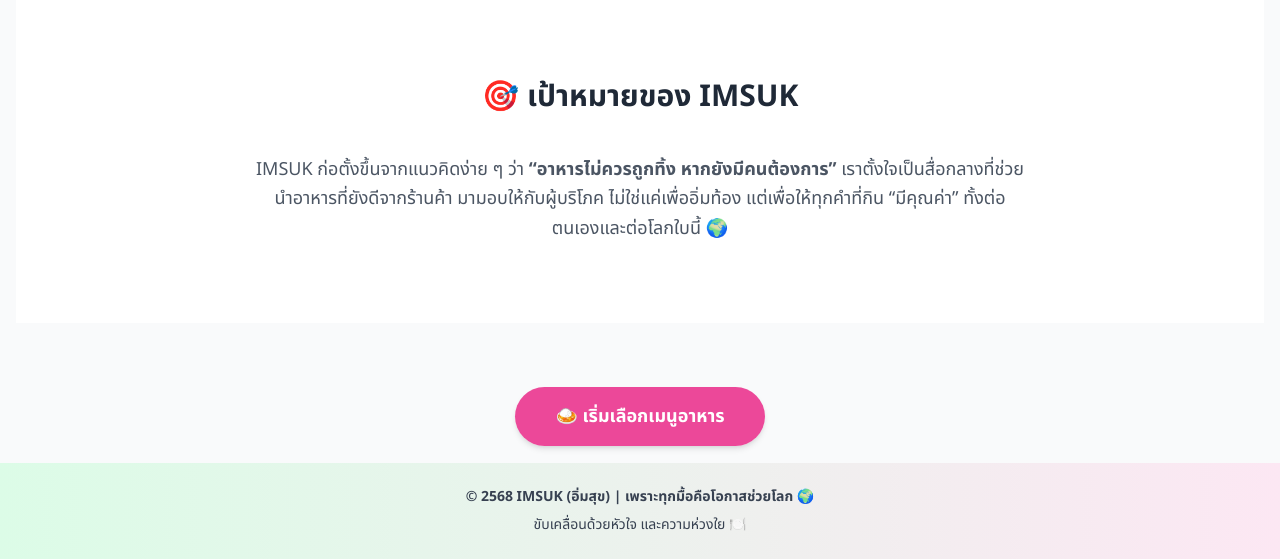
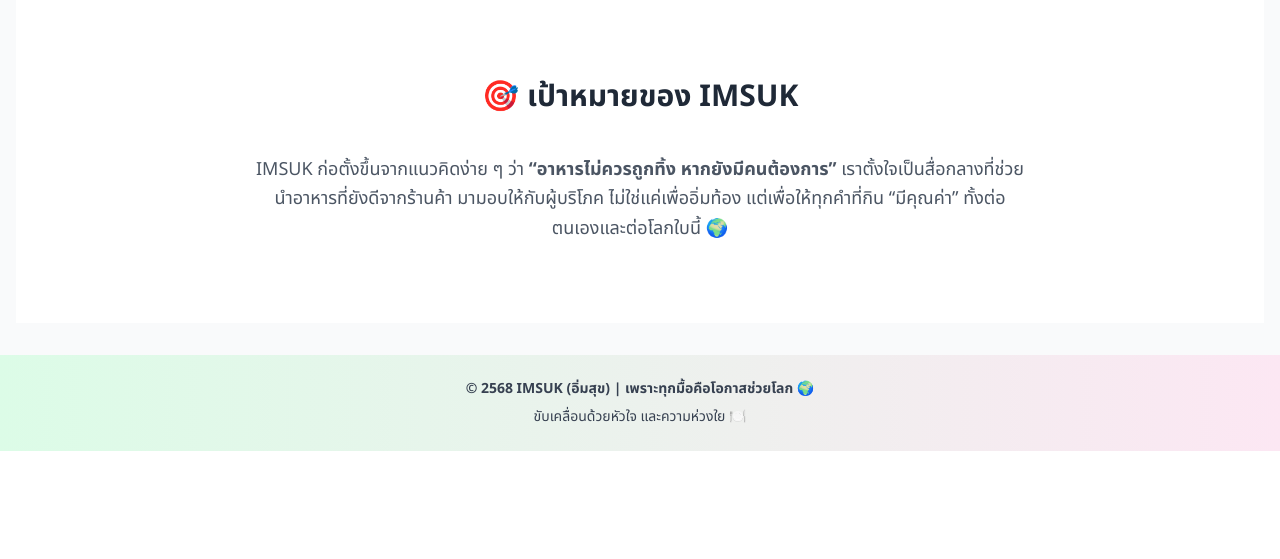
Before and after one commit to Panitsara29/DSI202_2025, a Django app: page / in a window 1280 px wide. Shown: the part 1643-2202 px from the top of the page. After the commit the page ends 2094 px from the top, so only its background shows below. Run offline with Django 4.2, Linux system fonts and the light colour scheme; some libraries are stand-ins or nearby versions.

Commit message:
update IMSUK_test

```diff
--- a/IMSUK_test/myproject/myapp/templates/myapp/home.html
+++ b/IMSUK_test/myproject/myapp/templates/myapp/home.html
@@ -104,11 +104,5 @@
     </div>
 </section>
 
-<!-- 🍽 CTA -->
-<section class="mt-20 text-center">
-    <a href="{% url 'menu_list' %}" class="bg-pink-500 hover:bg-pink-600 text-white py-4 px-10 rounded-full text-lg font-semibold transition shadow-md">
-        🍛 เริ่มเลือกเมนูอาหาร
-    </a>
-</section>
 
 {% endblock %}
```
